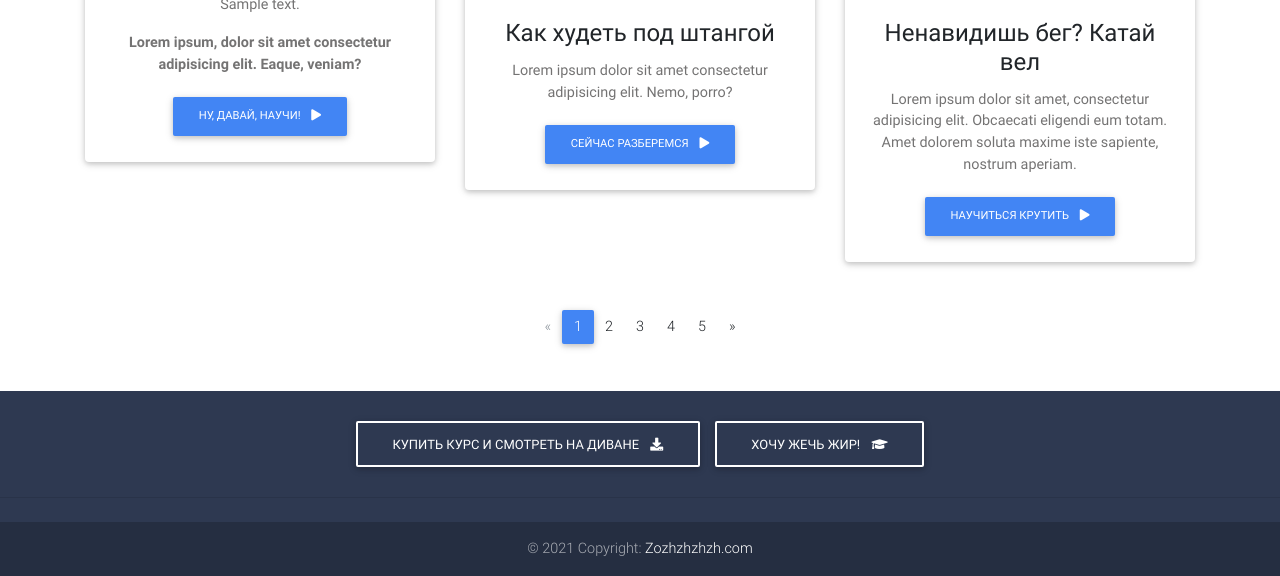
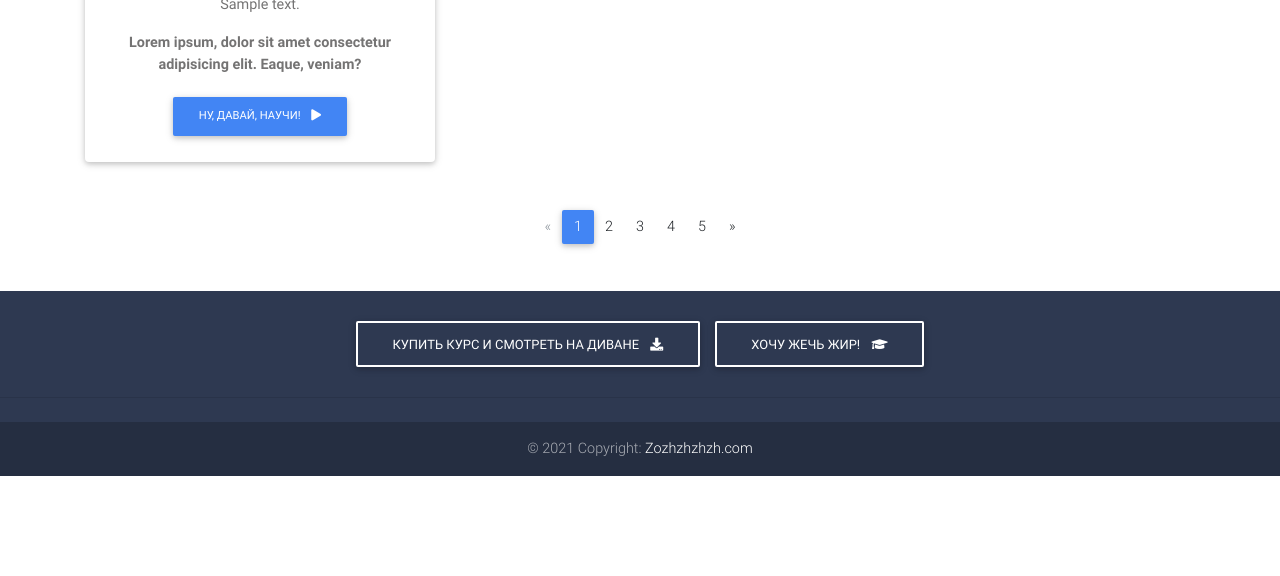
Before and after one commit to Andrey-Yakovtsev/2_Blog, a Flask app: page / in a window 1280 px wide. Shown: the part 899-1475 px from the top of the page. After the commit the page ends 1375 px from the top, so only its background shows below. Run offline with Flask 2, Linux system fonts and the light colour scheme; tables that the repository leaves empty hold one stand-in row (values such as "Sample post"); some libraries are stand-ins or nearby versions.

Commit message:
порт чот занят

```diff
--- a/blog_app.py
+++ b/app.py
@@ -1,4 +1,7 @@
 from flask import Flask
+from flask_migrate import Migrate
+
+from config import SQLALCHEMY_DATABASE_URI
 from views.index import index_app
 from views.post import posts_app
 from models import db
@@ -7,8 +10,9 @@ from models import db
 app = Flask(__name__)
 app.register_blueprint(index_app, url_prefix='/')
 app.register_blueprint(posts_app, url_prefix='/posts')
-app.config.update(SQLALCHEMY_DATABASE_URI='sqlite:///blog_new.db', SQLALCHEMY_TRACK_MODIFICATIONS=False)
+app.config.update(SQLALCHEMY_DATABASE_URI=SQLALCHEMY_DATABASE_URI)
 db.init_app(app)
+Migrate(app, db, compare_type=True)
 
 @app.route('/category/<category_id>')
 def show_posts_by_category(category_id):
@@ -21,7 +25,7 @@ def show_posts_by_tag(tag_id):
 
 if __name__ == '__main__':
     app.run(
-        host='localhost',
+        host='0.0.0.0',
         port=5000,
         debug=True
     )
--- a/models.py
+++ b/models.py
@@ -17,7 +17,7 @@ posts_tags_m2m_table = db.Table(
 class Category(db.Model):
 
     id = db.Column(db.Integer, primary_key=True, nullable=False)
-    title = db.Column(db.String(50), nullable=False)
+    title = db.Column(db.String(50), nullable=True)
     posts = db.relationship('Post', backref='categories', lazy=True)
 
     def __str__(self):
@@ -30,7 +30,8 @@ class Category(db.Model):
 class Post(db.Model):
 
     id = db.Column(db.Integer, primary_key=True, nullable=False)
-    title = db.Column(db.String(50), nullable=False)
+    picture = db.Column(db.String(250), nullable=True)
+    title = db.Column(db.String(75), nullable=False)
     text = db.Column(db.Text, nullable=False)
     is_published = db.Column(db.Boolean, nullable=False, default=True, server_default='1')
     tags = db.relationship('Tag', secondary=posts_tags_m2m_table, lazy='subquery',
--- a/templates/index.html
+++ b/templates/index.html
@@ -40,13 +40,12 @@
 
                 <!--Grid row-->
                 <div class="row mb-4 wow fadeIn">
-
+                    {% for post in posts %}
                     <!--Grid column-->
                     <div class="col-lg-4 col-md-12 mb-4">
 
                             <!--Card-->
                             <div class="card">
-
                                 <!--Card image-->
                                 <div class="view overlay">
                                     <div class="embed-responsive embed-responsive-16by9 rounded-top">
@@ -54,11 +53,7 @@
                                     </div>
                                 </div>
 
-
-
-
                                 <!--Card content-->
-                {% for post in posts %}
                                 <div class="card-body">
                                     <!--Title-->
                                     <h4 class="card-title">{{post.title}}</h4>
@@ -73,81 +68,78 @@
                                         <i class="fas fa-play ml-2"></i>
                                     </a>
                                 </div>
+                            </div>
+
+                        <!--/.Card-->
+                    </div>
                     {% endfor %}
-
-
-            </div>
-            <!--/.Card-->
-
-          </div>
                     <!--Grid column-->
 
-          <!--Grid column-->
-          <div class="col-lg-4 col-md-6 mb-4">
-
-            <!--Card-->
-            <div class="card">
-
-              <!--Card image-->
-              <div class="view overlay">
-                <img src="https://fb.ru/misc/i/gallery/110909/3017759.jpg" class="card-img-top"
-                  alt="">
-                <a href="#" target="_blank">
-                  <div class="mask rgba-white-slight"></div>
-                </a>
-              </div>
-
-              <!--Card content-->
-              <div class="card-body">
-                <!--Title-->
-                <h4 class="card-title">Как худеть под штангой</h4>
-                <!--Text-->
-                <p class="card-text">Lorem ipsum dolor sit amet consectetur adipisicing elit. Nemo, porro?</p>
-                <a href="#" target="_blank"
-                  class="btn btn-primary btn-md">Сейчас разберемся
-                  <i class="fas fa-play ml-2"></i>
-                </a>
-              </div>
-
-            </div>
-            <!--/.Card-->
-
-          </div>
-          <!--Grid column-->
-
-          <!--Grid column-->
-          <div class="col-lg-4 col-md-6 mb-4">
-
-            <!--Card-->
-            <div class="card">
-
-              <!--Card image-->
-              <div class="view overlay">
-                <img src="https://stavki1.com/wp-content/uploads/2015/07/3cec5081439012c9c5c926ad8406f548.jpg" class="card-img-top" alt="">
-                <a href="#" target="_blank">
-                  <div class="mask rgba-white-slight"></div>
-                </a>
-              </div>
-
-              <!--Card content-->
-              <div class="card-body">
-                <!--Title-->
-                <h4 class="card-title">Ненавидишь бег? Катай вел</h4>
-                <!--Text-->
-                <p class="card-text">Lorem ipsum dolor sit amet, consectetur adipisicing elit.
-                  Obcaecati eligendi eum totam. Amet dolorem soluta maxime iste sapiente, nostrum aperiam.
-                </p>
-                <a href="#" target="_blank" class="btn btn-primary btn-md">Научиться крутить
-                  <i class="fas fa-play ml-2"></i>
-                </a>
-              </div>
-
-            </div>
-            <!--/.Card-->
-
-          </div>
-
-          <!--Grid column-->
+{#                    <!--Grid column-->#}
+{#                    <div class="col-lg-4 col-md-6 mb-4">#}
+{##}
+{#                        <!--Card-->#}
+{#                        <div class="card">#}
+{##}
+{#                            <!--Card image-->#}
+{#                            <div class="view overlay">#}
+{#                                <img src="https://fb.ru/misc/i/gallery/110909/3017759.jpg" class="card-img-top"#}
+{#                                     alt="">#}
+{#                                <a href="#" target="_blank">#}
+{#                                    <div class="mask rgba-white-slight"></div>#}
+{#                                </a>#}
+{#                            </div>#}
+{##}
+{#                            <!--Card content-->#}
+{#                            <div class="card-body">#}
+{#                                <!--Title-->#}
+{#                                <h4 class="card-title">Как худеть под штангой</h4>#}
+{#                                <!--Text-->#}
+{#                                <p class="card-text">Lorem ipsum dolor sit amet consectetur adipisicing elit. Nemo, porro?</p>#}
+{#                                <a href="#" target="_blank"#}
+{#                                   class="btn btn-primary btn-md">Сейчас разберемся#}
+{#                                    <i class="fas fa-play ml-2"></i>#}
+{#                                </a>#}
+{#                            </div>#}
+{##}
+{#                        </div>#}
+{#                        <!--/.Card-->#}
+{##}
+{#                    </div>#}
+{#                    <!--Grid column-->#}
+{##}
+{#                    <!--Grid column-->#}
+{#                    <div class="col-lg-4 col-md-6 mb-4">#}
+{##}
+{#                        <!--Card-->#}
+{#                        <div class="card">#}
+{##}
+{#                            <!--Card image-->#}
+{#                            <div class="view overlay">#}
+{#                                <img src="https://stavki1.com/wp-content/uploads/2015/07/3cec5081439012c9c5c926ad8406f548.jpg" class="card-img-top" alt="">#}
+{#                                <a href="#" target="_blank">#}
+{#                                    <div class="mask rgba-white-slight"></div>#}
+{#                                </a>#}
+{#                            </div>#}
+{##}
+{#                            <!--Card content-->#}
+{#                            <div class="card-body">#}
+{#                                <!--Title-->#}
+{#                                <h4 class="card-title">Ненавидишь бег? Катай вел</h4>#}
+{#                                <!--Text-->#}
+{#                                <p class="card-text">Lorem ipsum dolor sit amet, consectetur adipisicing elit.#}
+{#                                    Obcaecati eligendi eum totam. Amet dolorem soluta maxime iste sapiente, nostrum aperiam.#}
+{#                                </p>#}
+{#                                <a href="#" target="_blank" class="btn btn-primary btn-md">Научиться крутить#}
+{#                                    <i class="fas fa-play ml-2"></i>#}
+{#                                </a>#}
+{#                            </div>#}
+{##}
+{#                        </div>#}
+{#                        <!--/.Card-->#}
+{##}
+{#                    </div>#}
+{#                    <!--Grid column-->#}
 
                 </div>
                 <!--Grid row-->
--- a/views/index.py
+++ b/views/index.py
@@ -5,5 +5,5 @@ index_app = Blueprint('index_app', __name__)
 
 @index_app.route('/', endpoint='index')
 def posts_list():
-    posts = Post.query.limit(3)
+    posts = Post.query.filter_by(is_published=True).limit(3)
     return render_template('index.html', posts=posts)
```
Also changed, not shown: config.py (added, +10 -0 lines), docker-compose.yml (added, +22 -0 lines), 4 other files. Lines whose indentation alone changed are shown as unchanged.
